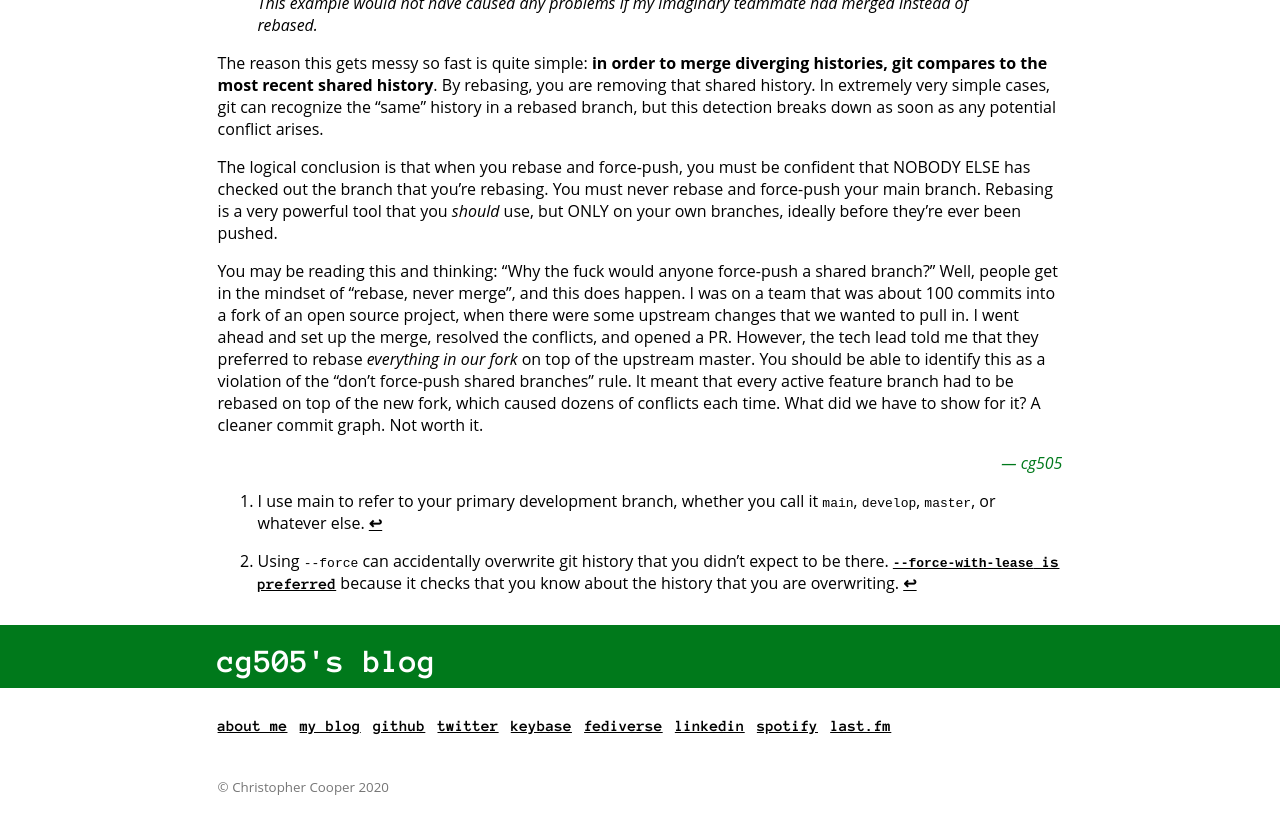
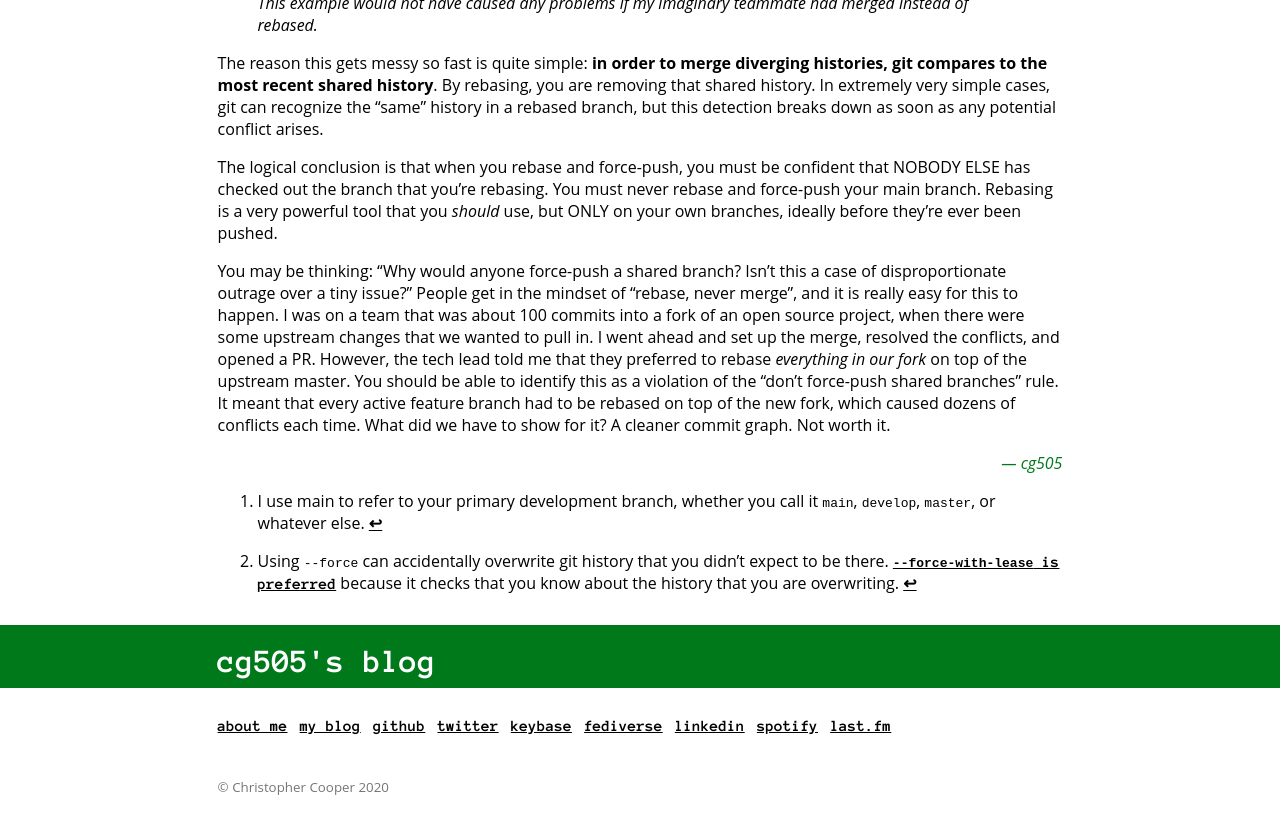
Before and after one commit to cg505/cg505.github.io, a Jekyll site: the page built from _posts/2020-11-16-git-rebase-considered-harmful.md, in a window 1280 px wide and 900 px high, scrolled down 2250 px. Shown: the top 834 px of the window. Built offline with Jekyll 4.4.1, drawn with Linux system fonts in a browser that asks for light colours; our own code applies the rules of GitHub Pages for plain Markdown files; some of the changed text lies outside the part shown.

Commit message:
fix some wording in the rebase post

```diff
--- a/_posts/2020-11-16-git-rebase-considered-harmful.md
+++ b/_posts/2020-11-16-git-rebase-considered-harmful.md
@@ -29,7 +29,7 @@ The reason this gets messy so fast is quite simple: **in order to merge divergin
 
 The logical conclusion is that when you rebase and force-push, you must be confident that NOBODY ELSE has checked out the branch that you're rebasing. You must never rebase and force-push your main branch. Rebasing is a very powerful tool that you _should_ use, but ONLY on your own branches, ideally before they're ever been pushed.
 
-You may be reading this and thinking: "Why the fuck would anyone force-push a shared branch?" Well, people get in the mindset of "rebase, never merge", and this does happen. I was on a team that was about 100 commits into a fork of an open source project, when there were some upstream changes that we wanted to pull in. I went ahead and set up the merge, resolved the conflicts, and opened a PR. However, the tech lead told me that they preferred to rebase *everything in our fork* on top of the upstream master. You should be able to identify this as a violation of the "don't force-push shared branches" rule. It meant that every active feature branch had to be rebased on top of the new fork, which caused dozens of conflicts each time. What did we have to show for it? A cleaner commit graph. Not worth it.
+You may be thinking: "Why would anyone force-push a shared branch? Isn't this a case of disproportionate outrage over a tiny issue?" People get in the mindset of "rebase, never merge", and it is really easy for this to happen. I was on a team that was about 100 commits into a fork of an open source project, when there were some upstream changes that we wanted to pull in. I went ahead and set up the merge, resolved the conflicts, and opened a PR. However, the tech lead told me that they preferred to rebase *everything in our fork* on top of the upstream master. You should be able to identify this as a violation of the "don't force-push shared branches" rule. It meant that every active feature branch had to be rebased on top of the new fork, which caused dozens of conflicts each time. What did we have to show for it? A cleaner commit graph. Not worth it.
 
 <p class="signoff">&mdash; cg505</p>
 
```
Also changed, not shown: other parts of _posts/2020-11-16-git-rebase-considered-harmful.md (+2 -2 lines).
